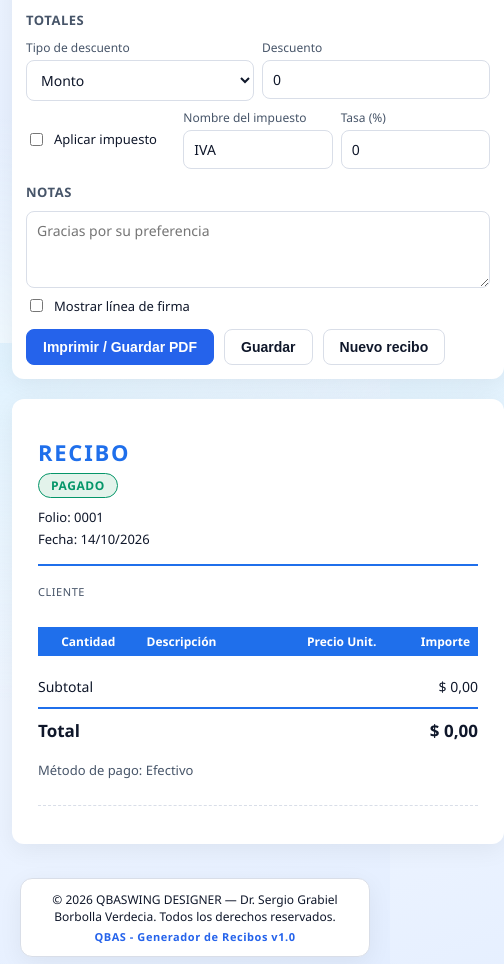
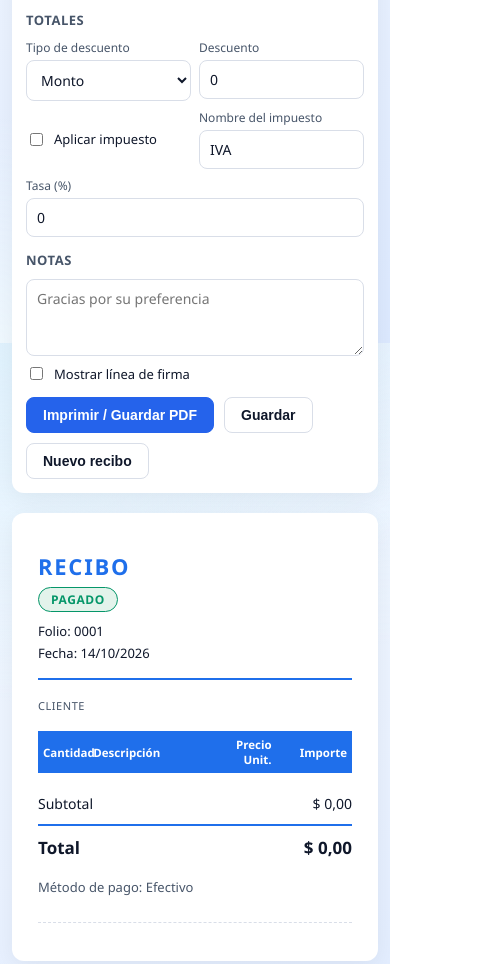
Before and after one commit to Sgborbolla/QBAS-Recibos, a website: page src/index.html in a window 390 px wide. Shown: the part 1345-2309 px from the top of the page, 504 px wide, since content can reach past the window. Drawn offline with Linux system fonts and the light colour scheme.

Commit message:
Movil: eliminar scroll horizontal (min-width:0 en grid, tabla de recibo fluida, overflow-x hidden)

```diff
--- a/src/css/style.css
+++ b/src/css/style.css
@@ -30,6 +30,7 @@ body {
               linear-gradient(160deg, #f4faff 0%, #eaf2ff 55%, #dce9ff 100%);
   background-attachment: fixed;
   min-height: 100vh;
+  overflow-x: hidden;
 }
 
 .app-header {
@@ -83,6 +84,7 @@ body {
   padding: 20px;
   align-items: start;
 }
+.layout > * { min-width: 0; }
 
 .panel { background: var(--panel); border-radius: var(--radius); box-shadow: var(--shadow); }
 .form-panel { padding: 18px; display: flex; flex-direction: column; gap: 18px; }
@@ -295,11 +297,14 @@ input:focus, select:focus, textarea:focus { outline: 2px solid var(--brand); bor
   .receipt-head { flex-direction: column; gap: 12px; }
   .receipt-meta { text-align: left; }
   .r-badge, .r-status { text-align: left; }
-  .receipt-table { min-width: 440px; table-layout: auto; }
-  .receipt-table th, .receipt-table td { padding: 6px 8px; font-size: 12px; white-space: nowrap; }
-  .receipt-table .col-qty, .receipt-table td.c-qty { width: auto; text-align: center; }
-  .receipt-table .col-price, .receipt-table td.c-price,
-  .receipt-table .col-amount, .receipt-table td.c-amount { width: auto; text-align: right; }
+  /* Que la tabla del recibo quepa en la pantalla (sin scroll lateral) */
+  .table-scroll { overflow-x: visible; }
+  .receipt-table { min-width: 0; width: 100%; table-layout: fixed; }
+  .receipt-table th, .receipt-table td { padding: 6px 5px; font-size: 11.5px; white-space: normal; }
+  .receipt-table .col-qty, .receipt-table td.c-qty { width: 16%; text-align: center; }
+  .receipt-table .col-desc { width: 38%; }
+  .receipt-table .col-price, .receipt-table td.c-price { width: 22%; text-align: right; }
+  .receipt-table .col-amount, .receipt-table td.c-amount { width: 24%; text-align: right; }
   .c-desc { word-break: break-word; white-space: normal; }
   .receipt-totals { width: 100%; }
 }
```
